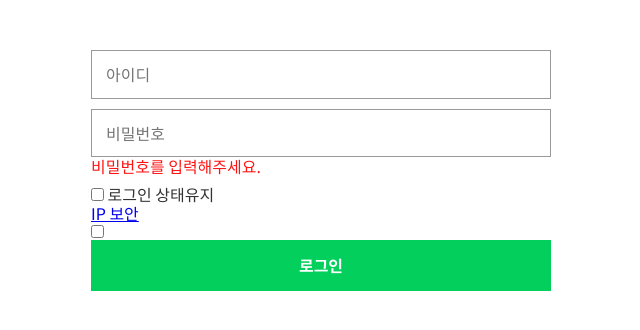
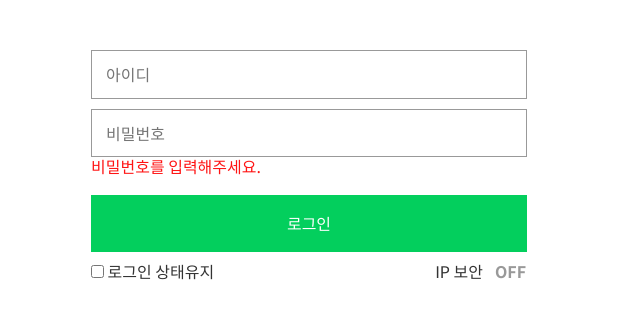
Before and after one commit to ssun995/NaverSass, a website: page index.html in a window 1280 px wide. Shown: the part 152-482 px from the top of the page, without its empty margins (331-971 px from the left). Drawn offline with Linux system fonts and the light colour scheme.

Commit message:
IP보안 디자인 완성

```diff
--- a/index.html
+++ b/index.html
@@ -21,7 +21,7 @@
       <form action="https://formspree.io/f/mrgrplje" method="POST" class="loginForm">
         <fieldset>
           <legend>로그인 폼</legend>
-          <div class="loginForm__contaier">
+          <div class="loginForm__container">
             <div class="userEmail">
               <div class="formControl formControlUser">
                 <label for="userEmail" class="a11yHidden formControl__label">아이디</label>
@@ -48,11 +48,11 @@
                 IP 보안
               </a>
               <div class="formControl ipSecurity">
-                <input type="checkbox" aria-label="IP 보안" class="formControl__checkbox" name="ipSecurity" id="ipSecurity">
+                <input type="checkbox" aria-label="IP 보안" class="formControl__checkbox ipSecurityCheckbox" name="ipSecurity" id="ipSecurity">
                 <label for="ipSecurity" class="formControl__label ipSecurityLabel"></label>
               </div>
             </div>
-            <div class="formControl">
+            <div class="formControl loginButton">
               <button type="submit" class="formControl__button buttonLogin">
                 로그인
               </button>
--- a/sass/_login.scss
+++ b/sass/_login.scss
@@ -37,6 +37,10 @@
  legend{
   @include a11y;
  }
+
+ &__container{
+ @include flexBox(column);
+ }
 }
 
 .userEmail, .userPassword{
@@ -75,21 +79,67 @@
  }
 }
 
-.formControl{
- &__button{
-  text-align: center;
-  color: $default;
-  font-weight: 700;
-  padding-top: em(16px);
-  padding-bottom: em(16px);
-  background-color: $primary;
+//로그인 상태유지 및 IP보안
+.userSelectInfo{
+ order: 1;
+ @include flexBox;
+}
 
-  @include sm{
-   @include boxFixed(100%, 20px);
+.ipSecurityLink{
+ margin-left: auto;
+ text-decoration: none;
+ color: inherit;
+}
+
+//보안 on off
+.ipSecurity{
+
+ &Checkbox{ // a11y 사용 안됨 : a11y에 있는 clip 속성이 포커스가 가는 것을 방해
+  position: absolute;
+  width: 1px;
+  height: 1px;
+  opacity: 0;
+
+  &:checked + label::before{
+   content: 'ON';
+   color: $primary;
   }
 
-  @include md{
-   @include boxFixed(460px);
+  &:focus + label::before{
+   box-shadow: 0 0 0 2px $outline; // boxshadow를 사용하면 border-radius 효과를 줄 수 있음
+   border-radius: 2px;
   }
  }
+
+ &Label{
+  outline: em(2px) solid inherit;
+
+  &::before{
+   content: 'OFF';
+   font-weight: 700;
+   text-align: right;
+   display: inline-block;
+   width: em(36px);
+   padding: 0 em(4px);
+   margin-left: em(8px);
+   color: $secondary;
+   cursor: pointer;
+  }
+
+ }
 }
+
+//로그인 버튼
+.loginButton{
+ margin: em(10px) 0;
+ background-color: $primary;
+ color: $default;
+
+ .formControl__button{
+  background-color: inherit;
+  color: inherit;
+  width: 100%;
+  padding: em(19px) em(16px);
+  cursor: pointer;
+ }
+}
--- a/sass/_variable.scss
+++ b/sass/_variable.scss
@@ -1,3 +1,4 @@
+$blue: #24388d;
 $green: #03CF5D;
 $white: #FFFFFF;
 $silver: #999999;
@@ -15,3 +16,4 @@ $text: $blackDark;
 //$accent: ;  강조색
 $alpha: $blackAlpha10;
 $warning: $red;  //경고색
+$outline: $blue;
```
Also changed, not shown: css/style.css, 1 other file.
